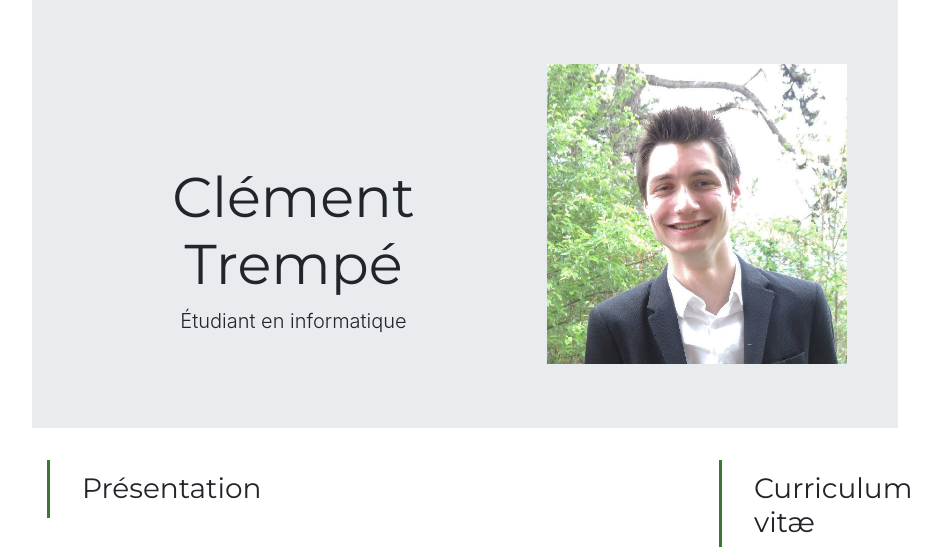
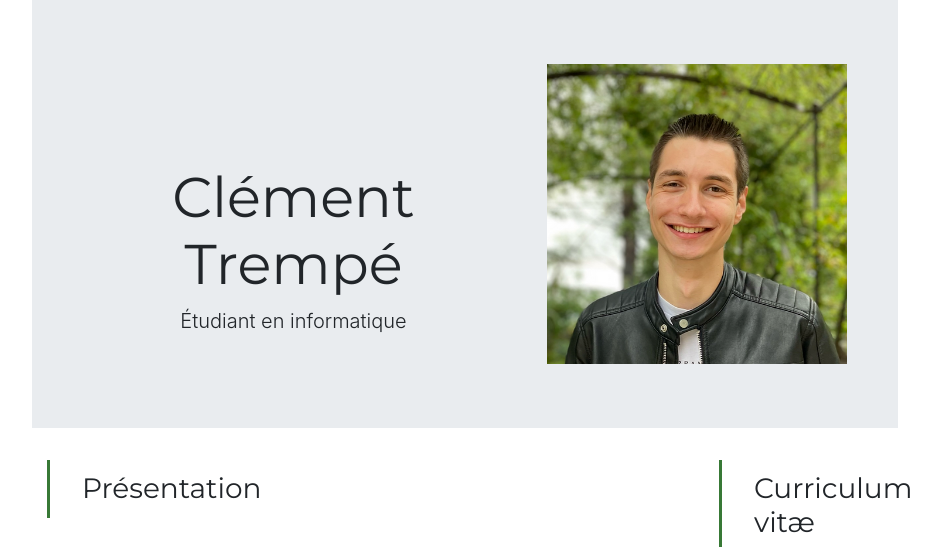
Before and after one commit to Erpriex/portfolio, a PHP site: page / in a window 1280 px wide. Shown: the top 547 px of the page, without its empty margins (175-1116 px from the left). Run offline with PHP 8.4, Linux system fonts and the light colour scheme.

Commit message:
Commit de longue date

```diff
--- a/index.php
+++ b/index.php
@@ -26,7 +26,7 @@
                             <p class="lead">Étudiant en informatique</p>
                         </div>
                         <div class="col center">
-                            <img src="./public/img/ClémentTrempé.jpg" width="300" height="300">
+                            <img src="./public/img/ClémentTrempé.png" width="300" height="300">
                         </div>
                     </div>
                 </div>
@@ -36,7 +36,7 @@
                 <div class="col-md-9">
                     <div id="presentation">
                         <h3 class="title montserrat-font">Présentation</h3>
-                        <p class="section presentation-text">Je m’appelle Clément et suis étudiant en informatique avec pour objectif de m’investir dans le développement d'applications. Âgé de 19 ans, je porte un grand intérêt pour l’actualité, les relations humaines et l’informatique que je cultive en étant développeur.<br>Concernant ma personnalité, mon entourage a plaisir à dire que je suis quelqu'un de sérieux, courtois, dynamique et appliqué dans son travail.</p>
+                        <p class="section presentation-text">Je m’appelle Clément et suis étudiant en informatique avec pour objectif de m’investir dans le développement d'applications. Âgé de 19 ans, je porte un grand intérêt pour l’actualité, les relations humaines et l’informatique que je cultive en étant développeur.<br/>Concernant ma personnalité, mon entourage a plaisir à dire que je suis quelqu'un de sérieux, courtois, dynamique et appliqué dans son travail.</p>
                     </div>
                     <hr class="spacer" style="height: 2px; color: #9AC694; background-color: #9AC694; width: 80%; border: none;">
                     <div id="competences">
```
Also changed, not shown: public/img/ClémentTrempé.jpg (deleted), public/img/ClémentTrempé.png (added).
